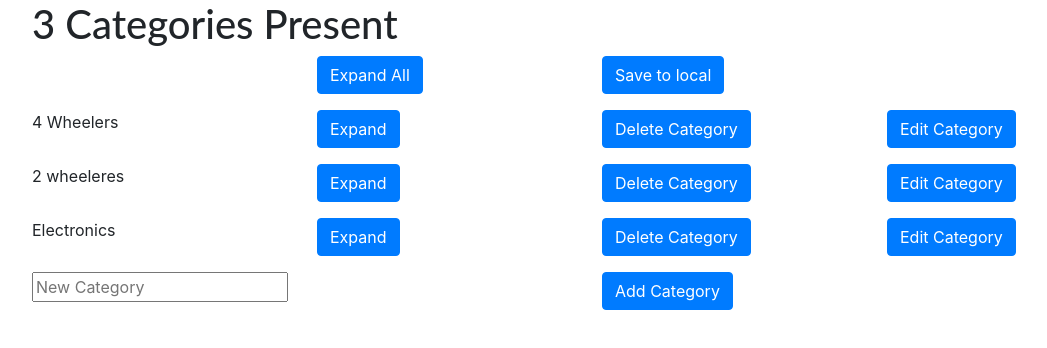
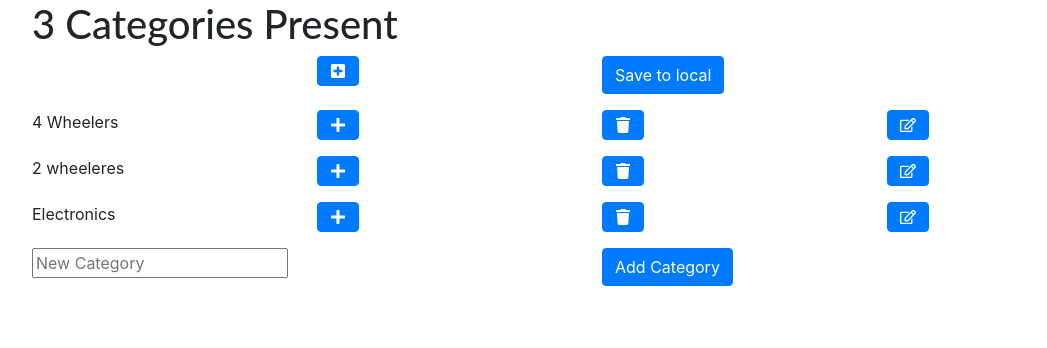
Before and after one commit to ayush89able/react-category-menu, a React (Create React App) app: page / in a window 1280 px wide. Shown: the top 348 px of the page, without its empty margins (53-1100 px from the left). Built offline with nearby package versions, Linux system fonts and the light colour scheme.

Commit message:
Added React Icons

```diff
--- a/package.json
+++ b/package.json
@@ -9,6 +9,7 @@
     "popper.js": "1.16.1",
     "react": "17.0.2",
     "react-dom": "17.0.2",
+    "react-icons": "^4.2.0",
     "react-redux": "7.2.3",
     "redux": "4.0.5",
     "redux-saga": "1.1.3",
--- a/src/components/Categories.jsx
+++ b/src/components/Categories.jsx
@@ -3,8 +3,7 @@ import { useSelector, useDispatch } from "react-redux";
 import CategoryItem from './CategoryItem'
 import AddSubCategory from './AddSubCategory'
 import { addCategorySync, addSubCategory, deleteCategory, editCategoryFunction } from '../redux/action'
-import { FontAwesomeIcon } from '@fortawesome/react-fontawesome'
-import { faCoffee, faEllipsis } from '@fortawesome/free-solid-svg-icons'
+import { FaPlus, FaMinus,FaPlusSquare, FaMinusSquare, FaTrash, FaRegEdit } from "react-icons/fa";
 
 const Categories = () => {
 
@@ -97,7 +96,7 @@ const Categories = () => {
      <div className="col">
      </div>
     <div className="col">
-    <button  onClick={() => setExpandAll(!expandAll)} className="btn btn-primary">{expandAll ? 'Collapse All' : 'Expand All'}</button>
+    <button  onClick={() => setExpandAll(!expandAll)} className="btn btn-primary">{expandAll ? <FaMinusSquare/> : <FaPlusSquare />}</button>
     </div>
      <div className="col">
     <button  onClick={saveHandler} className="btn btn-primary">Save to local</button>
@@ -134,7 +133,7 @@ const Categories = () => {
         )}
         </div>
         <div className="col">
-          <button id={index} onClick={() => {showAddSubCategory(index,item)}} className="btn btn-primary">{expand && indexNumber === index? 'Collapse' : 'Expand'}</button>
+          <button id={index} onClick={() => {showAddSubCategory(index,item)}} className="btn btn-primary">{expand && indexNumber === index? <FaMinus/> : <FaPlus />}</button>
           {indexNumber === index && expand && (
           <div className="row" style={{margin: '1em 0'}}>
             <input type='text' value={newSubCategory} placeholder='New Sub Category' onChange={(e) => setNewSubCategory(e.target.value)} />
@@ -143,10 +142,10 @@ const Categories = () => {
           )}
         </div>
         <div className="col">
-          <button id={index} onClick={() => {deleteCategoryHandler(index,item)}} className="btn btn-primary">Delete Category</button>
+          <button id={index} onClick={() => {deleteCategoryHandler(index,item)}} className="btn btn-primary"><FaTrash /></button>
         </div>
          <div className="col">
-          <button id={index} onClick={() => {showEditCategory(index,item)}} className="btn btn-primary">Edit Category</button>
+          <button id={index} onClick={() => {showEditCategory(index,item)}} className="btn btn-primary"><FaRegEdit/></button>
            {editIndexNumber === index && (
           <div className="row" style={{margin: '1em 0'}}>
             <input placeholder='Edited Category Name' type='text' value={editCategory} onChange={(e) => setEditCategory(e.target.value)} />
```
